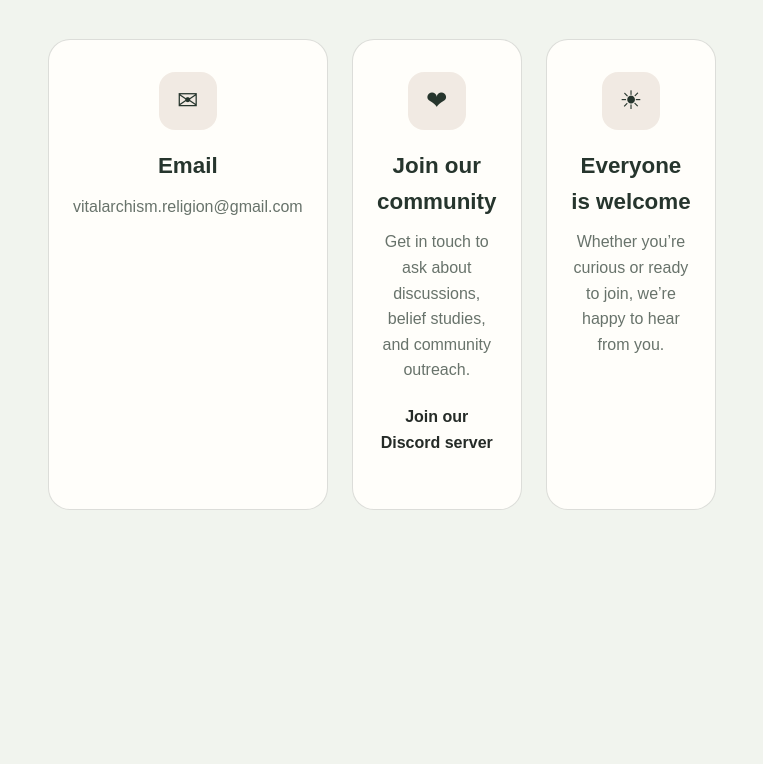
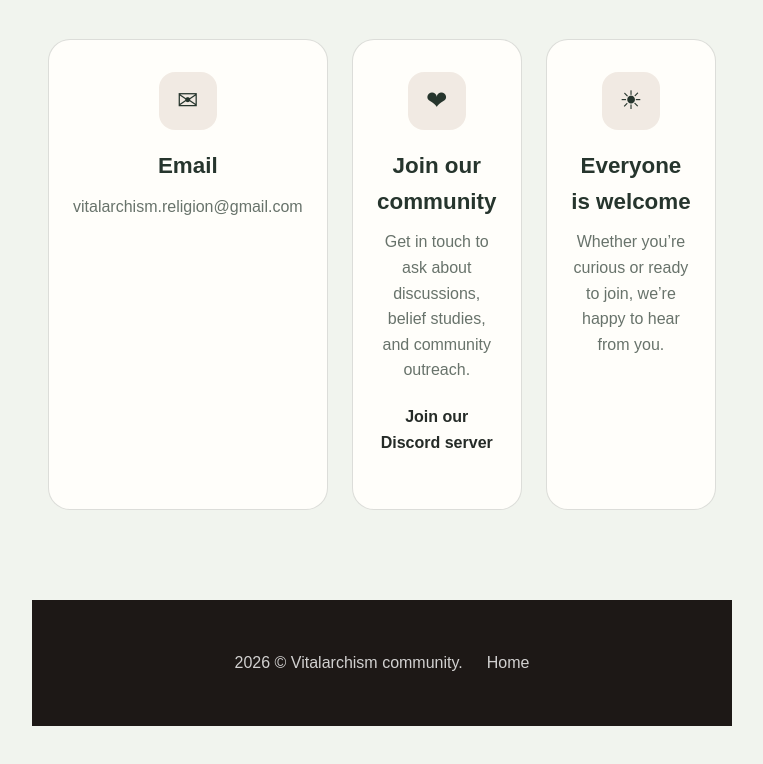
Before and after one commit to Ullmon/Vitalarchism, a plain HTML site: page Contact.html in a window 1280 px wide. Shown: the part 951-1715 px from the top of the page, without its empty margins (258-1021 px from the left). Before the commit the page ends 1683 px from the top, so only its background shows below. Drawn offline with Linux system fonts and the light colour scheme.

Commit message:
Restore Contact.html with full content
Restored the Contact.html file with complete HTML structure and content.

```diff
--- a/Contact.html
+++ b/Contact.html
@@ -22,7 +22,6 @@
     </header>
 
     <main>
-        </div>
       </section>
       <section id="about" class="section">
         <div class="container">
@@ -76,3 +75,11 @@
                 </div>
               </section>
             </main>
+    <footer class="footer">
+      <div class="container footer-inner">
+        2026 &copy; Vitalarchism community.
+        <div class="footer-links">
+          <a href="index.html">Home</a>
+        </div>
+      </div>
+    </footer>
```
